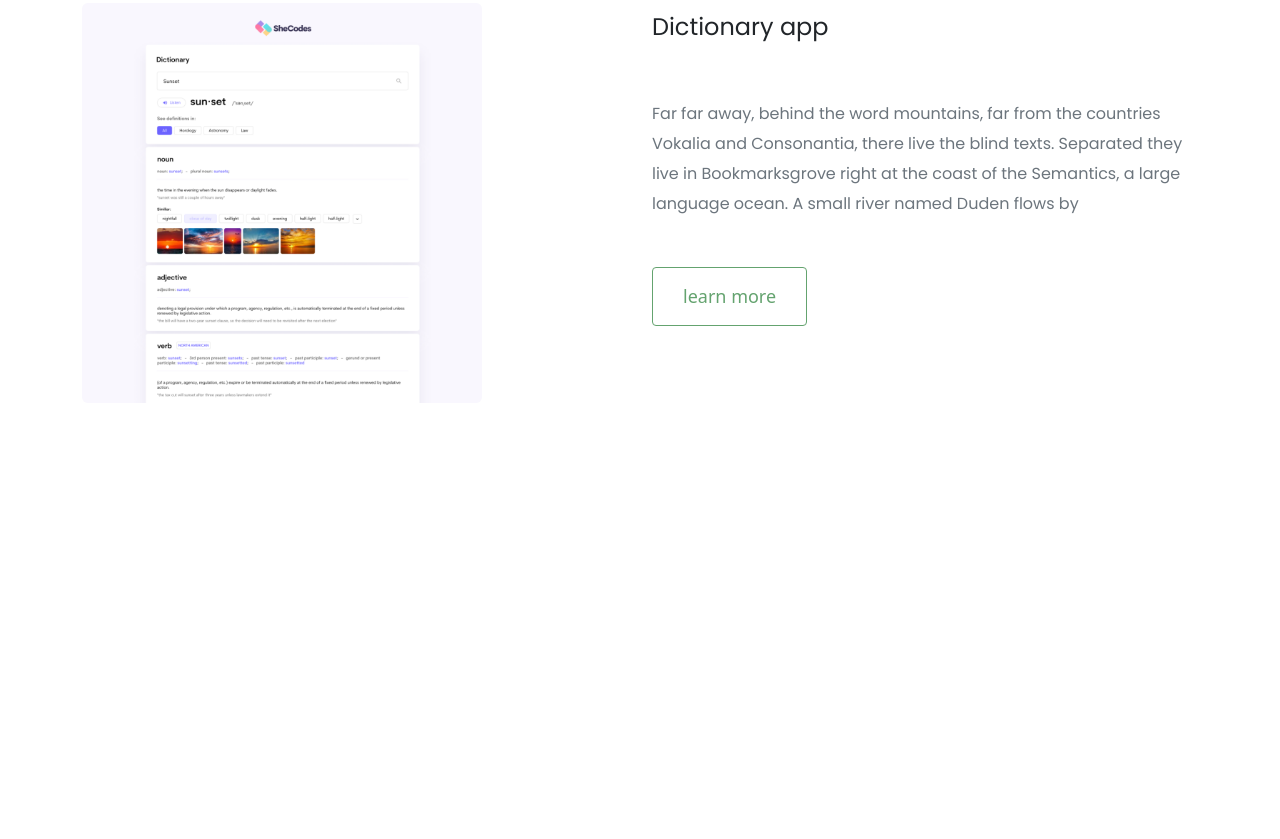
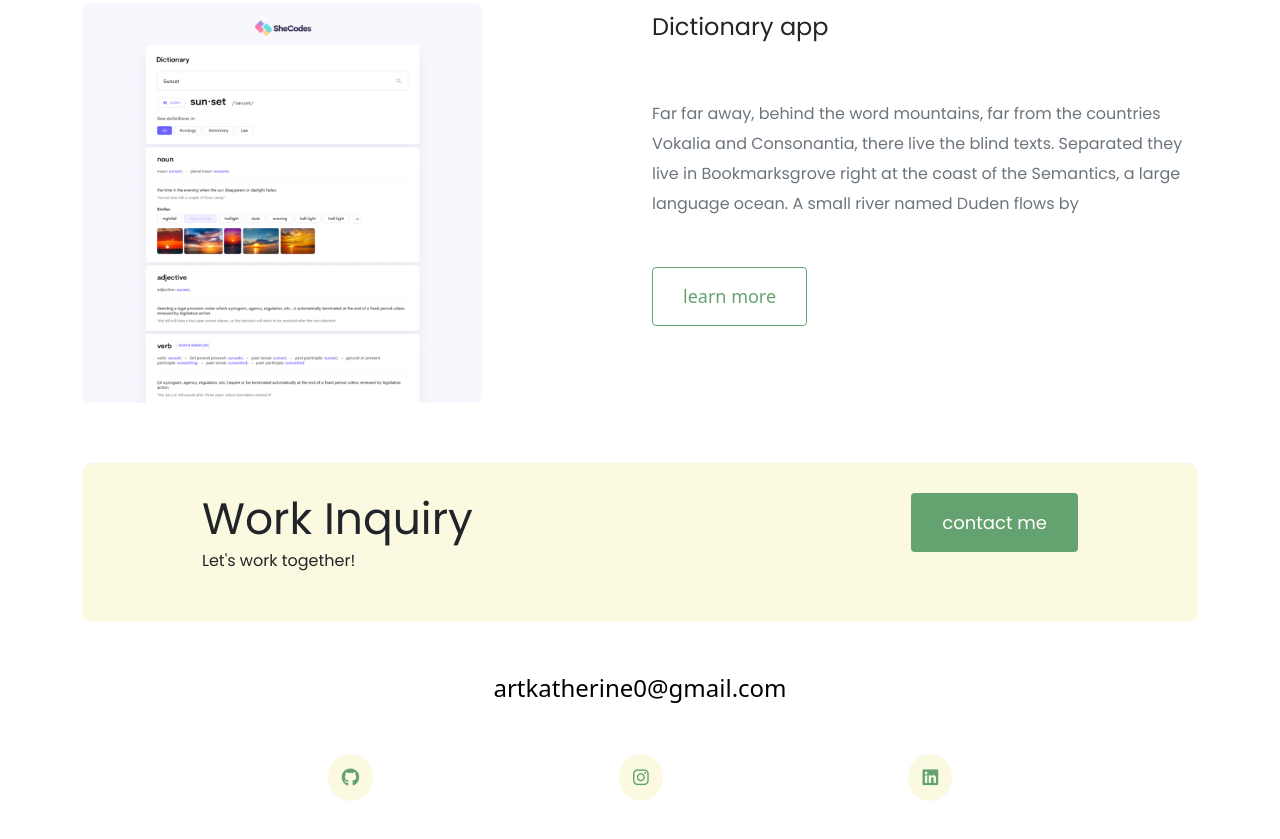
Before and after one commit to evaryna/new-portfolio, a plain HTML site: page index.html in a window 1280 px wide. Shown: the part 1769-2608 px from the top of the page. Before the commit the page ends 2220 px from the top, so only its background shows below. Drawn offline with nearby package versions, Linux system fonts and the light colour scheme.

Commit message:
added footer

```diff
--- a/index.html
+++ b/index.html
@@ -95,5 +95,19 @@
             </div>
           </div>
         </div>
+        <footer>
+          <div class="contact-box justify-content-between mb-5 d-none d-md-flex" >
+            <div><h2>Work Inquiry</h2>
+            <p>Let's work together!</p></div>
+            <div><a href="" class="btn btn-branding">contact me</a></div>
+          </div>
+          <div class="d-flex justify-content-center mb-5">
+          <a href="mailto:artkatherine0@gmail.com" class="email-link">artkatherine0@gmail.com</a></div>
+       <div class="social-links text-center d-flex justify-content-evenly mb-5">
+        <a href="https://github.com/evaryna"><i class="fa-brands fa-github"></i></a>
+        <a href="https://www.instagram.com/art_i_eva/"><i class="fa-brands fa-instagram"></i></a>
+          <a href="#"> <i class="fa-brands fa-linkedin"></i></a>
+       </div>
+        </footer>
   </body>
 </html>
--- a/styles/style.css
+++ b/styles/style.css
@@ -153,3 +153,38 @@ nav a:hover,
 nav li.active a {
   color: var(--branding-color);
 }
+
+footer {
+  margin: 60px 0;
+}
+
+footer .contact-box {
+  background: var(--secondary-color);
+  padding: 30px 120px;
+  border-radius: 10px;
+}
+
+footer .email-link {
+  text-decoration: none;
+  color: black;
+  font-size: 24px;
+  text-align: center;
+}
+
+footer .email-link:hover {
+  color: var(--branding-color);
+}
+
+footer .social-links a {
+  color: var(--branding-color);
+  background-color: var(--secondary-color);
+  padding: 10px 14px;
+  border-radius: 50%;
+  font-size: 18px;
+  transition: all 100ms ease-in-out;
+}
+
+footer .social-links a:hover {
+  color: white;
+  background: var(--branding-color);
+}
```
